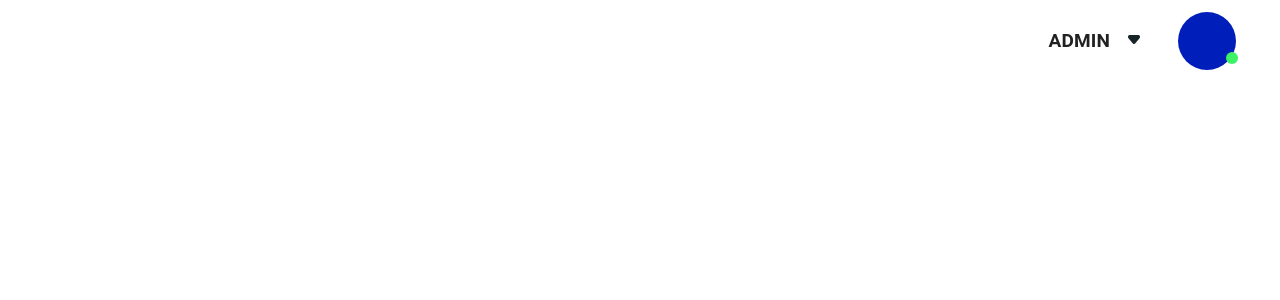
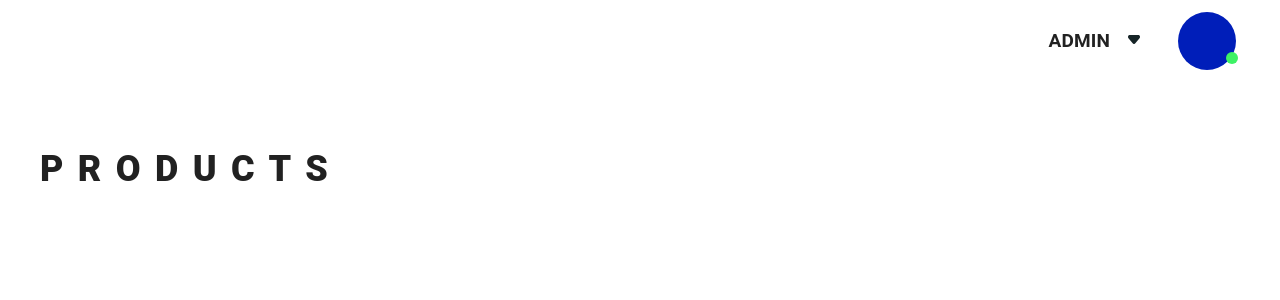
Before and after one commit to NaveenDanj/code94-ecom-frontend, a React (Vite) app: page / in a window 1280 px wide. Shown: the top 300 px of the page. Built offline with nearby package versions, Linux system fonts and the light colour scheme.

Commit message:
added header

```diff
--- a/src/App.tsx
+++ b/src/App.tsx
@@ -2,6 +2,7 @@ import { BrowserRouter, Routes, Route } from 'react-router-dom';
 import { CssBaseline } from '@mui/material';
 import { ThemeProvider, createTheme } from '@mui/material/styles';
 import MainLayout from './layout/MainLayout';
+import Product from './pages/App/Product';
 
 const lightTheme = createTheme({
   palette: {
@@ -21,7 +22,7 @@ function App() {
         <Routes>
 
           <Route path="/" element={<MainLayout />}>
-
+            <Route index element={<Product />} />
           </Route>
 
         </Routes>
--- /dev/null
+++ b/src/components/MainBar.tsx
@@ -0,0 +1,8 @@
+
+function MainBar() {
+  return (
+    <div>MainBar</div>
+  )
+}
+
+export default MainBar
--- /dev/null
+++ b/src/pages/App/Product.tsx
@@ -0,0 +1,14 @@
+
+function Product() {
+  return (
+    <div className="tw-w-full tw-flex tw-flex-col tw-p-10">
+
+        <div className="tw-mt-5">
+            <label className="tw-text-[36px] tw-font-[900] tw-tracking-[0.4em] ">PRODUCTS</label>
+        </div>
+
+    </div>
+  )
+}
+
+export default Product
```
